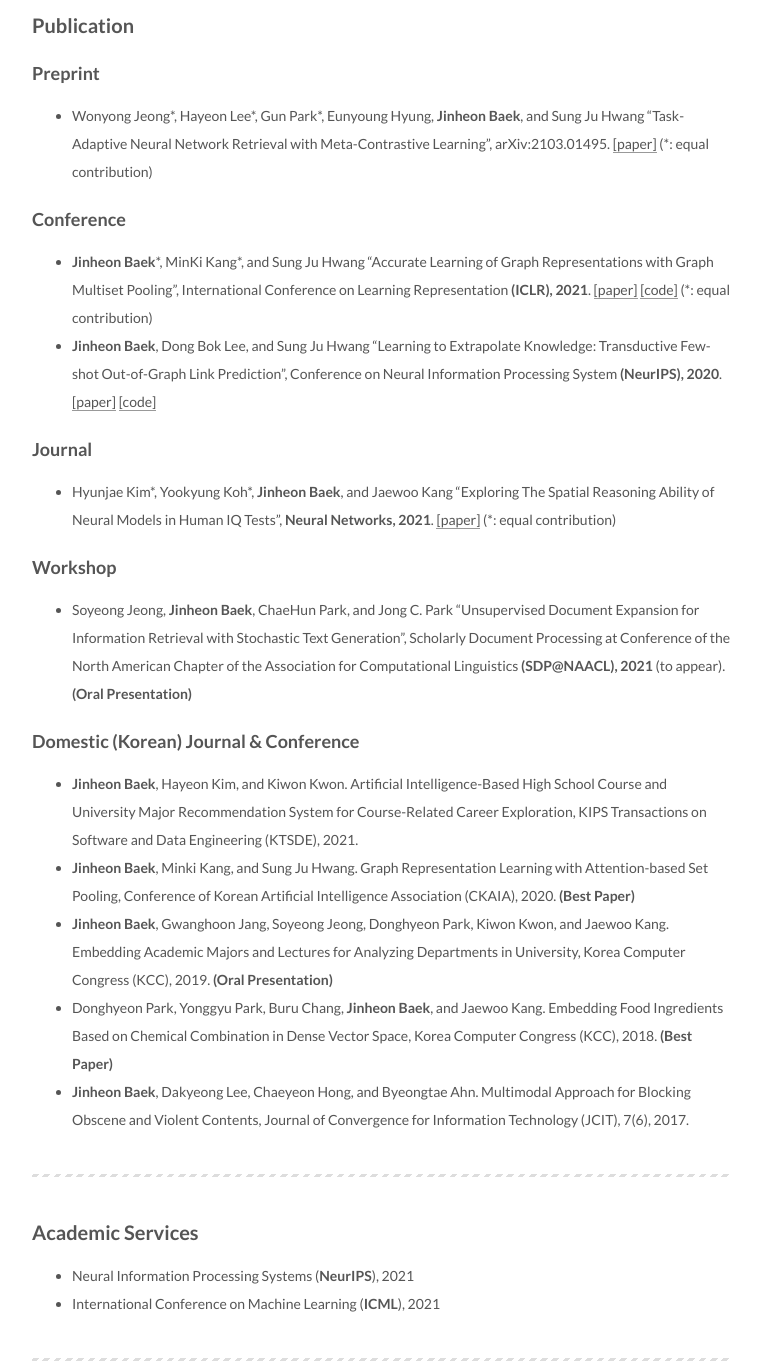
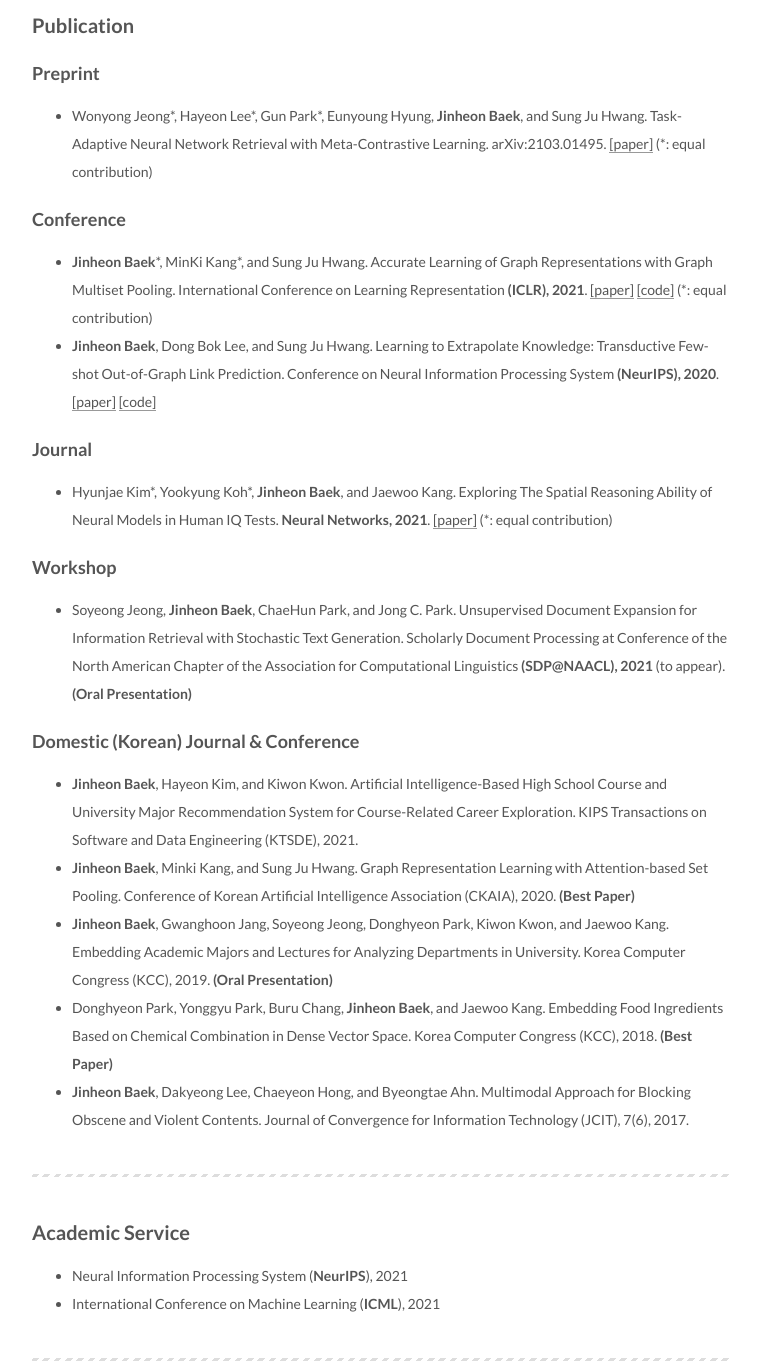
Before and after one commit to JinheonBaek/JinheonBaek.github.io, a Jekyll site: the page built from about/index.md, in a window 1280 px wide. Shown: the part 1770-3142 px from the top of the page, without its empty margins (258-1019 px from the left). Built offline with Jekyll 4.4.1, drawn with Linux system fonts in a browser that asks for light colours; comment, search, counter and statistics services are not loaded.

Commit message:
update cv

```diff
--- a/about/index.md
+++ b/about/index.md
@@ -47,34 +47,34 @@ My research interest is mainly on developing novel machine learning models and a
 
 ### Preprint
 
-* Wonyong Jeong\*, Hayeon Lee\*, Gun Park\*, Eunyoung Hyung, **Jinheon Baek**, and Sung Ju Hwang "Task-Adaptive Neural Network Retrieval with Meta-Contrastive Learning", arXiv:2103.01495. [[paper]](https://arxiv.org/abs/2103.01495) (\*: equal contribution)
+* Wonyong Jeong\*, Hayeon Lee\*, Gun Park\*, Eunyoung Hyung, **Jinheon Baek**, and Sung Ju Hwang. Task-Adaptive Neural Network Retrieval with Meta-Contrastive Learning. arXiv:2103.01495. [[paper]](https://arxiv.org/abs/2103.01495) (\*: equal contribution)
 
 ### Conference
 
-* **Jinheon Baek***, MinKi Kang\*, and Sung Ju Hwang "Accurate Learning of Graph Representations with Graph Multiset Pooling", International Conference on Learning Representation **(ICLR), 2021**. [[paper]](https://openreview.net/forum?id=JHcqXGaqiGn) [[code]](https://github.com/JinheonBaek/GMT) (\*: equal contribution)
-* **Jinheon Baek**, Dong Bok Lee, and Sung Ju Hwang "Learning to Extrapolate Knowledge: Transductive Few-shot Out-of-Graph Link Prediction", Conference on Neural Information Processing System **(NeurIPS), 2020**. [[paper]](https://arxiv.org/abs/2006.06648) [[code]](https://github.com/JinheonBaek/GEN)
+* **Jinheon Baek***, MinKi Kang\*, and Sung Ju Hwang. Accurate Learning of Graph Representations with Graph Multiset Pooling. International Conference on Learning Representation **(ICLR), 2021**. [[paper]](https://openreview.net/forum?id=JHcqXGaqiGn) [[code]](https://github.com/JinheonBaek/GMT) (\*: equal contribution)
+* **Jinheon Baek**, Dong Bok Lee, and Sung Ju Hwang. Learning to Extrapolate Knowledge: Transductive Few-shot Out-of-Graph Link Prediction. Conference on Neural Information Processing System **(NeurIPS), 2020**. [[paper]](https://arxiv.org/abs/2006.06648) [[code]](https://github.com/JinheonBaek/GEN)
 
 ### Journal
 
-* Hyunjae Kim\*, Yookyung Koh\*, **Jinheon Baek**, and Jaewoo Kang "Exploring The Spatial Reasoning Ability of Neural Models in Human IQ Tests", **Neural Networks, 2021**. [[paper]](https://www.sciencedirect.com/science/article/pii/S089360802100068X#!) (\*: equal contribution)
+* Hyunjae Kim\*, Yookyung Koh\*, **Jinheon Baek**, and Jaewoo Kang. Exploring The Spatial Reasoning Ability of Neural Models in Human IQ Tests. **Neural Networks, 2021**. [[paper]](https://www.sciencedirect.com/science/article/pii/S089360802100068X#!) (\*: equal contribution)
 
 ### Workshop
 
-* Soyeong Jeong, **Jinheon Baek**, ChaeHun Park, and Jong C. Park "Unsupervised Document Expansion for Information Retrieval with Stochastic Text Generation", Scholarly Document Processing at Conference of the North American Chapter of the Association for Computational Linguistics **(SDP@NAACL), 2021** (to appear). **(Oral Presentation)**
+* Soyeong Jeong, **Jinheon Baek**, ChaeHun Park, and Jong C. Park. Unsupervised Document Expansion for Information Retrieval with Stochastic Text Generation. Scholarly Document Processing at Conference of the North American Chapter of the Association for Computational Linguistics **(SDP@NAACL), 2021** (to appear). **(Oral Presentation)**
 
 ### Domestic (Korean) Journal & Conference
 
-* **Jinheon Baek**, Hayeon Kim, and Kiwon Kwon. Artificial Intelligence-Based High School Course and University Major Recommendation System for Course-Related Career Exploration, KIPS Transactions on Software and Data Engineering (KTSDE), 2021.
-* **Jinheon Baek**, Minki Kang, and Sung Ju Hwang. Graph Representation Learning with Attention-based Set Pooling, Conference of Korean Artificial Intelligence Association (CKAIA), 2020. **(Best Paper)**
-* **Jinheon Baek**, Gwanghoon Jang, Soyeong Jeong, Donghyeon Park, Kiwon Kwon, and Jaewoo Kang. Embedding Academic Majors and Lectures for Analyzing Departments in University, Korea Computer Congress (KCC), 2019. **(Oral Presentation)**
-* Donghyeon Park, Yonggyu Park, Buru Chang, **Jinheon Baek**, and Jaewoo Kang. Embedding Food Ingredients Based on Chemical Combination in Dense Vector Space, Korea Computer Congress (KCC), 2018. **(Best Paper)**
-* **Jinheon Baek**, Dakyeong Lee, Chaeyeon Hong, and Byeongtae Ahn. Multimodal Approach for Blocking Obscene and Violent Contents, Journal of Convergence for Information Technology (JCIT), 7(6), 2017.
+* **Jinheon Baek**, Hayeon Kim, and Kiwon Kwon. Artificial Intelligence-Based High School Course and University Major Recommendation System for Course-Related Career Exploration. KIPS Transactions on Software and Data Engineering (KTSDE), 2021.
+* **Jinheon Baek**, Minki Kang, and Sung Ju Hwang. Graph Representation Learning with Attention-based Set Pooling. Conference of Korean Artificial Intelligence Association (CKAIA), 2020. **(Best Paper)**
+* **Jinheon Baek**, Gwanghoon Jang, Soyeong Jeong, Donghyeon Park, Kiwon Kwon, and Jaewoo Kang. Embedding Academic Majors and Lectures for Analyzing Departments in University. Korea Computer Congress (KCC), 2019. **(Oral Presentation)**
+* Donghyeon Park, Yonggyu Park, Buru Chang, **Jinheon Baek**, and Jaewoo Kang. Embedding Food Ingredients Based on Chemical Combination in Dense Vector Space. Korea Computer Congress (KCC), 2018. **(Best Paper)**
+* **Jinheon Baek**, Dakyeong Lee, Chaeyeon Hong, and Byeongtae Ahn. Multimodal Approach for Blocking Obscene and Violent Contents. Journal of Convergence for Information Technology (JCIT), 7(6), 2017.
 
 ---
 
-## Academic Services
+## Academic Service
 
-* Neural Information Processing Systems (**NeurIPS**), 2021
+* Neural Information Processing System (**NeurIPS**), 2021
 * International Conference on Machine Learning (**ICML**), 2021
 
 ---
```
Also changed, not shown: index.md (+5 -5 lines), 6 other files.
